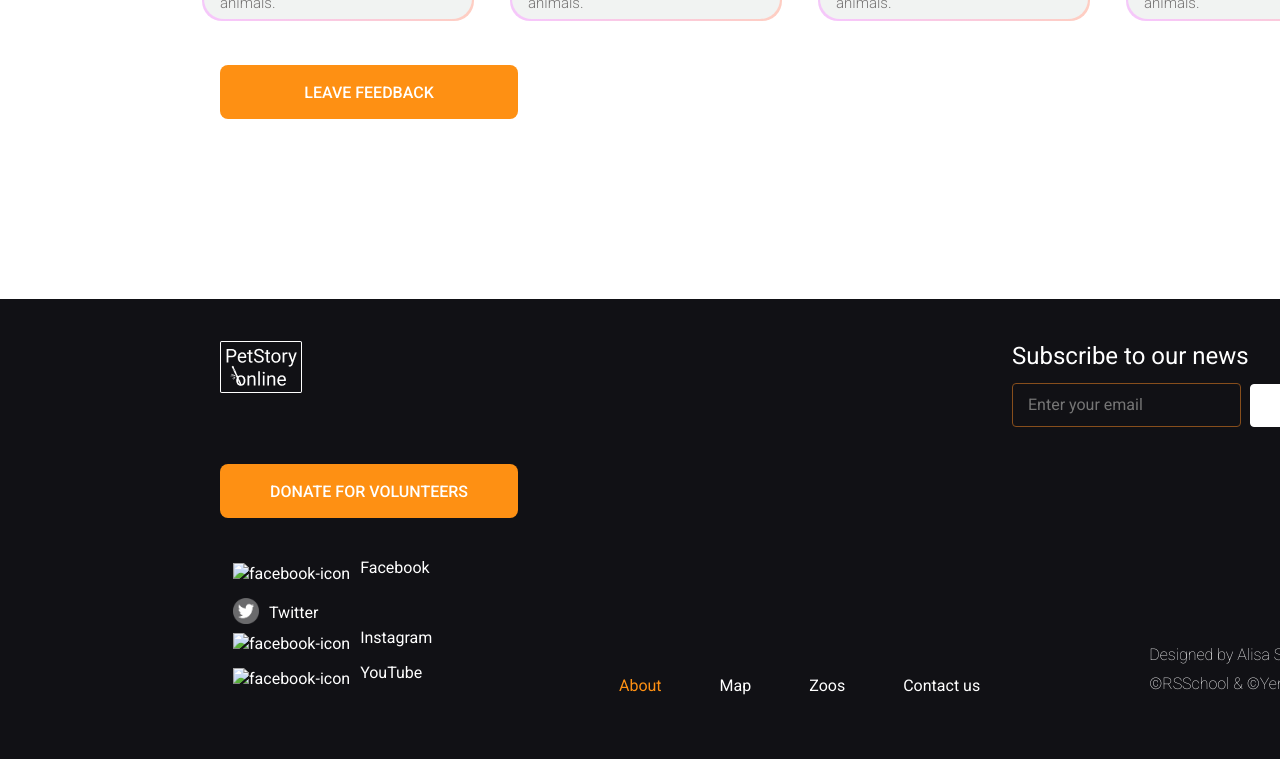
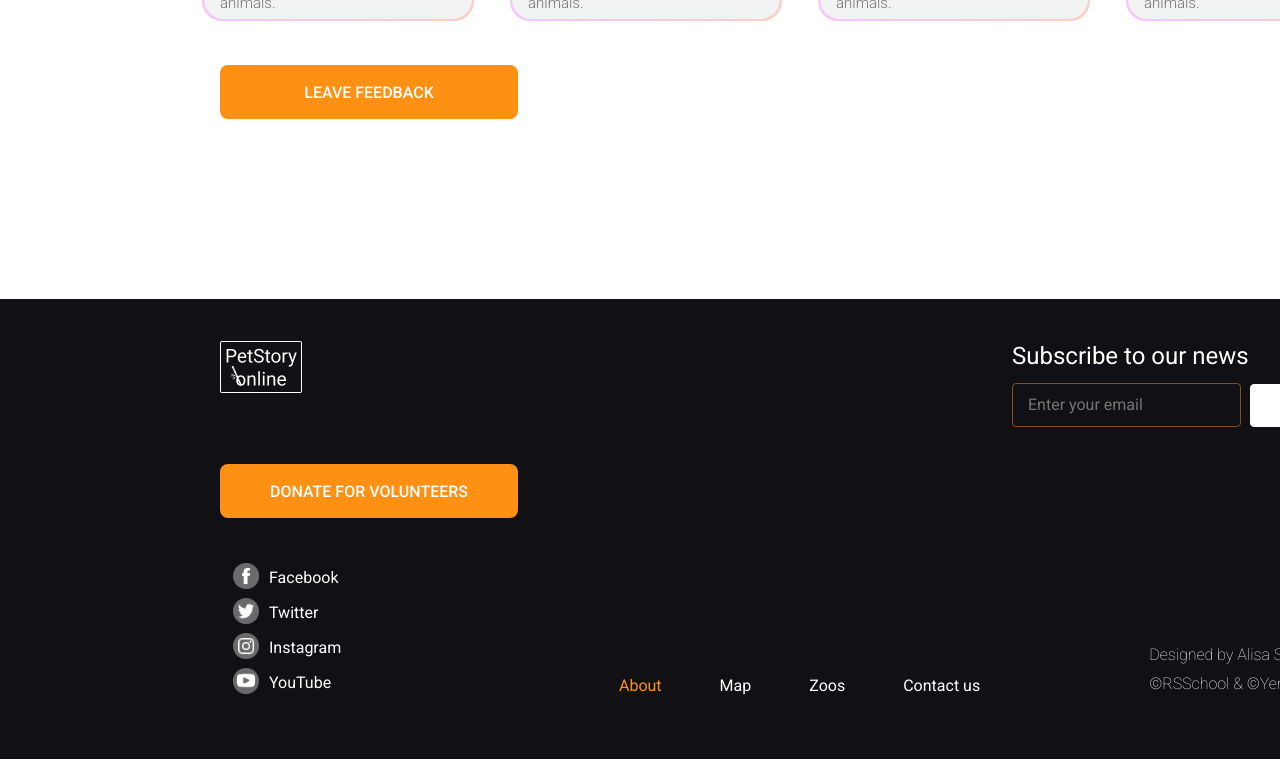
Before and after one commit to yuliaMasliak/online-zoo, a plain HTML site: page index.html in a window 1280 px wide. Shown: the part 4223-4986 px from the top of the page. Drawn offline with Linux system fonts and the light colour scheme; the site is published under a folder, as on GitHub Pages, so addresses that start at the root find nothing.

Commit message:
feat: change path of sm links

```diff
--- a/index.html
+++ b/index.html
@@ -160,13 +160,13 @@
     </div>
     <a href="/pages/donate/index.html"></a><button class="square-btn">donate for volunteers</button></a>
     <ul class="social-medias">
-        <li class="social-medias-li"> <a href="https://www.facebook.com/" target="_blank" class="sm-link"> <img src="/assets/icons/facebook.png" alt="facebook-icon" width="26">Facebook</a></li>
+        <li class="social-medias-li"> <a href="https://www.facebook.com/" target="_blank" class="sm-link"> <img src="assets/icons/facebook.png" alt="facebook-icon" width="26">Facebook</a></li>
 
         <li class="social-medias-li"><a href="https://twitter.com/" target="_blank" class="sm-link"><img src="assets/icons/twitter.png" alt="facebook-icon" width="26">Twitter</a></li>
 
-        <li class="social-medias-li"><a href="https://www.instagram.com/" target="_blank" class="sm-link"><img src="/assets/icons/instagram.png" alt="facebook-icon" width="26">Instagram</a></li>
+        <li class="social-medias-li"><a href="https://www.instagram.com/" target="_blank" class="sm-link"><img src="assets/icons/instagram.png" alt="facebook-icon" width="26">Instagram</a></li>
 
-        <li class="social-medias-li"><a href="https://www.youtube.com/" target="_blank" class="sm-link"><img src="/assets/icons/youtube.png" alt="facebook-icon" width="26">YouTube</a></li>
+        <li class="social-medias-li"><a href="https://www.youtube.com/" target="_blank" class="sm-link"><img src="assets/icons/youtube.png" alt="facebook-icon" width="26">YouTube</a></li>
     </ul>
 
     <ul class="nav-ul" id="active-links-footer">
```
